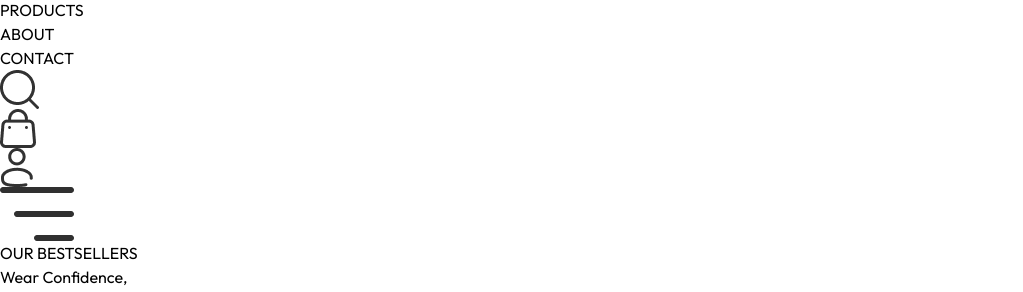
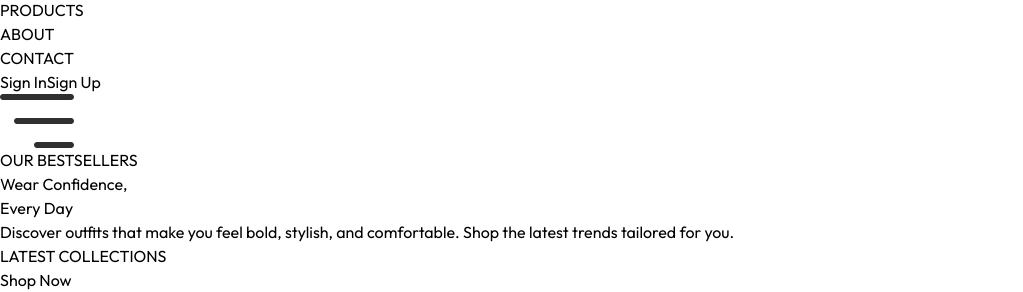
Before and after one commit to Akashgautam25/BrowseBuy, a React (Vite) app: page / in a window 1280 px wide. Shown: the part 276-568 px from the top of the page, without its empty margins (0-1023 px from the left). Built offline with nearby package versions, Linux system fonts and the light colour scheme; grey boxes are pictures that could not be loaded.

Commit message:
Update Navbar.jsx

```diff
--- a/src/components/Navbar.jsx
+++ b/src/components/Navbar.jsx
@@ -1,24 +1,10 @@
-import React, { useState, useEffect, useRef } from 'react';
+import React, { useState } from 'react';
 import { assets } from '../assets/assets';
-import { NavLink, Link, useNavigate } from 'react-router-dom';
+import { NavLink, useNavigate } from 'react-router-dom';
 
 const Navbar = () => {
-  const [showDropdown, setShowDropdown] = useState(false);
-  const [showMobileMenu, setShowMobileMenu] = useState(false); // For mobile menu toggle
+  const [showMobileMenu, setShowMobileMenu] = useState(false);
   const navigate = useNavigate();
-  const dropdownRef = useRef(null);
-
-  // Close dropdown when clicking outside
-  useEffect(() => {
-    const handleClickOutside = (event) => {
-      if (dropdownRef.current && !dropdownRef.current.contains(event.target)) {
-        setShowDropdown(false);
-      }
-    };
-
-    document.addEventListener('mousedown', handleClickOutside);
-    return () => document.removeEventListener('mousedown', handleClickOutside);
-  }, []);
 
   // Toggle mobile menu visibility
   const toggleMobileMenu = () => {
@@ -48,61 +34,31 @@ const Navbar = () => {
         </NavLink>
       </ul>
 
-      {/* Right Section (Search, Cart, Profile Dropdown, Hamburger Menu) */}
-      <div className="flex items-center gap-5 relative">
-        {/* Search Icon */}
-        <img
-          src={assets.search_icon}
-          alt="search"
-          className="w-5 cursor-pointer"
-          onClick={() => navigate('/collection')}
-        />
-
-        {/* Cart Icon */}
-        <Link to="/cart">
-          <img
-            src={assets.cart_icon}
-            alt="cart"
-            className="w-5 cursor-pointer"
-          />
-        </Link>
-
-        {/* Profile Dropdown */}
-        <div className="relative" ref={dropdownRef}>
-          <img
-            src={assets.profile_icon}
-            alt="profile"
-            className="w-5 cursor-pointer"
-            onClick={() => setShowDropdown((prev) => !prev)}
-          />
-          {showDropdown && (
-            <div className="absolute right-0 mt-2 w-40 bg-white border rounded shadow-lg z-50">
-              <Link
-                to="/orders"
-                className="block px-4 py-2 text-sm text-gray-700 hover:bg-gray-100"
-              >
-                My Orders
-              </Link>
-              <Link
-                to="/login?mode=signin"
-                className="block px-4 py-2 text-sm text-gray-700 hover:bg-gray-100"
-              >
-                Sign In
-              </Link>
-            </div>
-          )}
-        </div>
+      {/* Right Section: Sign In / Sign Up Buttons + Hamburger */}
+      <div className="flex items-center gap-3 sm:gap-5 relative">
+        <button
+          onClick={() => navigate('/login?mode=signin')}
+          className="px-4 py-2 text-sm border border-black text-black bg-white hover:bg-black hover:text-white transition duration-300 rounded-md"
+        >
+          Sign In
+        </button>
+        <button
+          onClick={() => navigate('/login?mode=signup')}
+          className="px-4 py-2 text-sm border border-black text-white bg-black hover:bg-white hover:text-black transition duration-300 rounded-md"
+        >
+          Sign Up
+        </button>
 
         {/* Hamburger Menu (Mobile) */}
         <img
           src={assets.menu_icon}
           alt="menu"
           className="w-5 cursor-pointer sm:hidden"
-          onClick={toggleMobileMenu} // Toggle mobile menu visibility
+          onClick={toggleMobileMenu}
         />
       </div>
 
-      {/* Mobile Navigation Menu (When Hamburger Icon is Clicked) */}
+      {/* Mobile Navigation Menu */}
       {showMobileMenu && (
         <div className="absolute top-16 left-0 w-full bg-white border-b border-gray-200 sm:hidden">
           <ul className="flex flex-col items-center py-4 text-sm text-gray-700">
```
